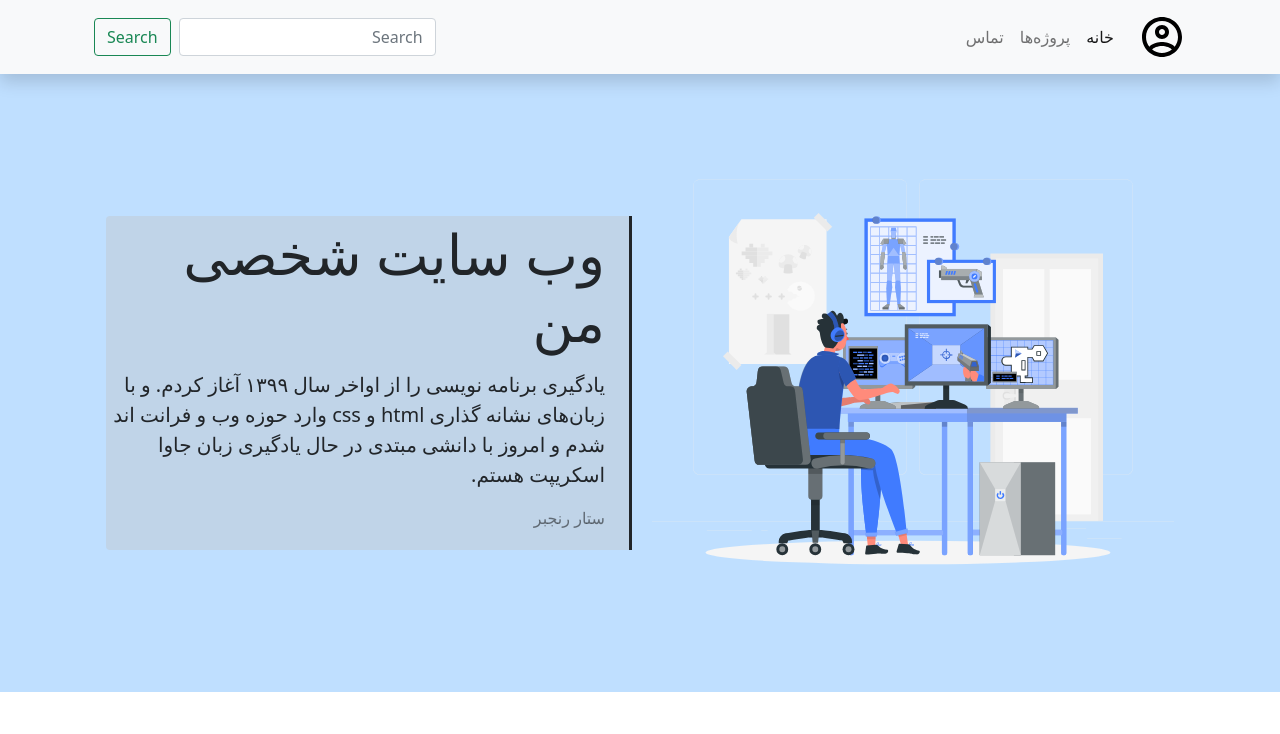
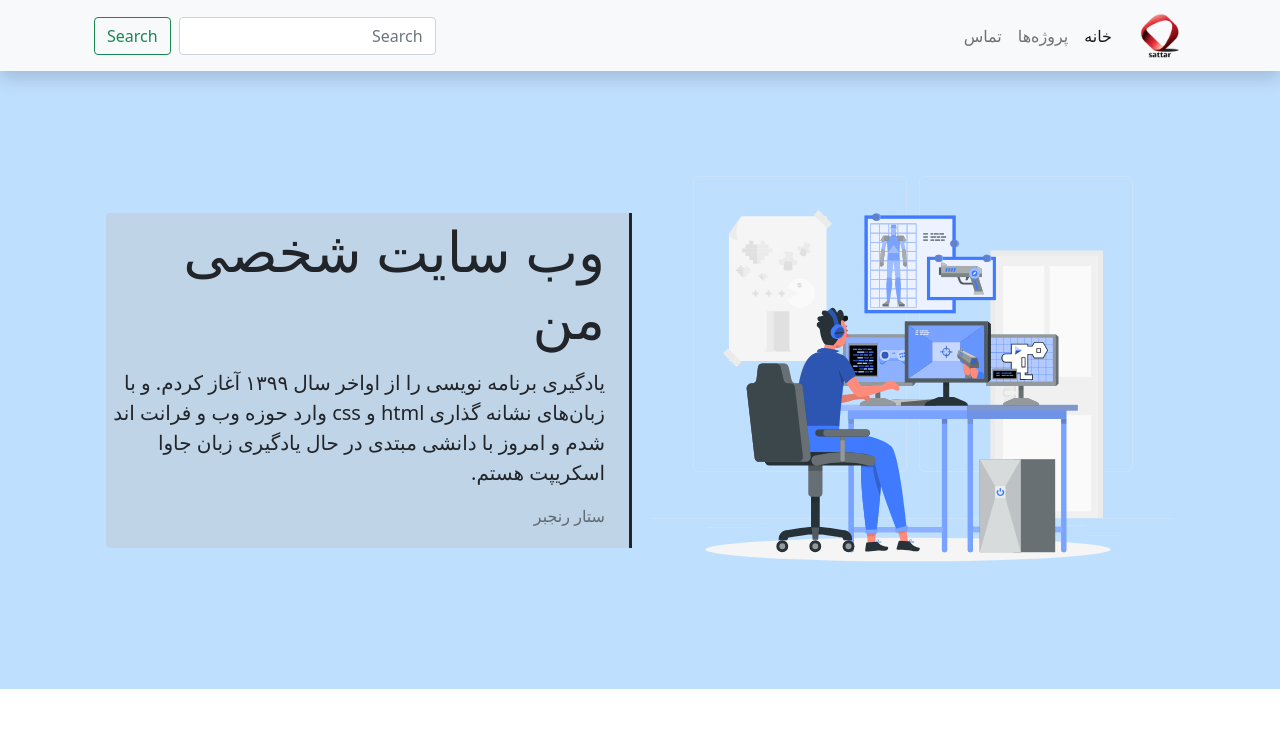
Before and after one commit to SattarRanjbar1370/sattarranjbar.ir, a plain HTML site: page index.html in a window 1280 px wide. Shown: the top 734 px of the page. Drawn offline with nearby package versions, Linux system fonts and the light colour scheme.

Commit message:
add logo to pages

```diff
--- a/index.html
+++ b/index.html
@@ -12,6 +12,7 @@
     <link rel="stylesheet" href="https://cdn.jsdelivr.net/npm/bootstrap-icons@1.8.2/font/bootstrap-icons.css">
     <!-- css me -->
     <link rel="stylesheet" href="root/style/main.css">
+    <link rel="shortcut icon" href="image/icon/set-logo2.png" type="image/x-icon">
     <title>sattar ranjbar</title>
 </head>
 
@@ -20,9 +21,9 @@
     <!-- navbar -->
     <div class="shadow bg-light sticky-top">
         <nav class="navbar navbar-expand-lg navbar-light bg-light container">
-            <div class="container-fluid">
-                <a class="navbar-brand" href="sattarranjbar.ir">
-                    <img class="img-fluid" src="image/icon/account_circle_black_48dp.svg" alt="">
+            <div class="container-fluid overflow-visible">
+                <a class="navbar-brand set-icon shadow-text" href="sattarranjbar.ir">
+                    <img class="img-fluid" src="image/icon/set-logo2.png" alt="">
 
                 </a>
                 <button class="navbar-toggler" type="button" data-bs-toggle="collapse" data-bs-target="#navbarScroll"
--- a/root/style/main.scss
+++ b/root/style/main.scss
@@ -61,3 +61,7 @@ $colorLightHover:#fffee7;
         text-shadow: 1px 1px 7px black;
     }
 }
+
+.set-icon{
+    width: 50px;
+}
```
Also changed, not shown: project/page.html (+2 -1 lines), image/icon/set-logo.png (added), image/icon/set-logo2.png (added), project/temp_converter/image/icon/set-logo.png (added), root/style/main.css, 1 other file.
